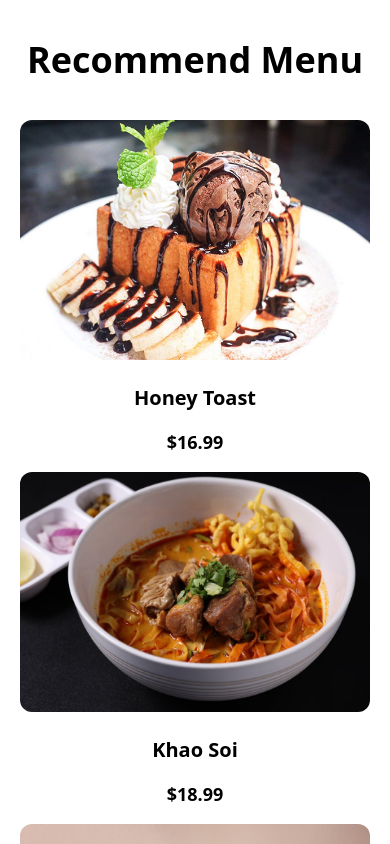
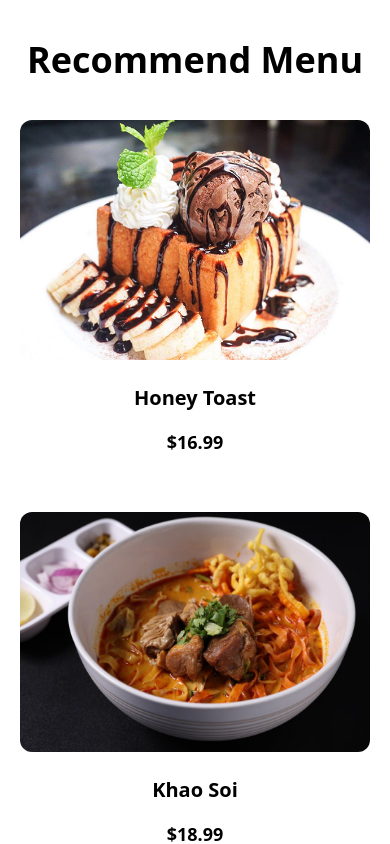
Before and after one commit to Petch-Chanita/cafe-website, a React (Vite) app: page / in a window 390 px wide. Shown: the part 900-1744 px from the top of the page. Built offline with nearby package versions, Linux system fonts and the light colour scheme.

Commit message:
ปรับ padding bottom

```diff
--- a/src/layouts/DishesCard.tsx
+++ b/src/layouts/DishesCard.tsx
@@ -1,7 +1,7 @@
 
 const DishesCard = (props: any) => {
   return (
-    <div className=" w-full pb-20 sm:w-100 sm:h-100 lg:w-1/4 shadow-[rgba(0,_0,_0,_0.24)_0px_3px_8px] rounded-lg">
+    <div className=" w-full pb-30 sm:w-100 sm:h-100 lg:w-1/4 shadow-[rgba(0,_0,_0,_0.24)_0px_3px_8px] rounded-lg">
       <div className="w-full h-60 xl:h-80 2xl:h-full 2xl:w-full">
         <img
           className=" rounded-xl h-60 w-800 lg:h-40 xl:h-2/4 2xl:h-3/4"
```
